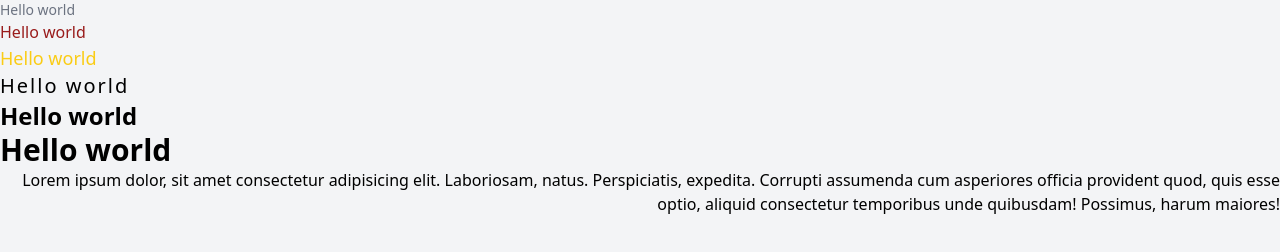
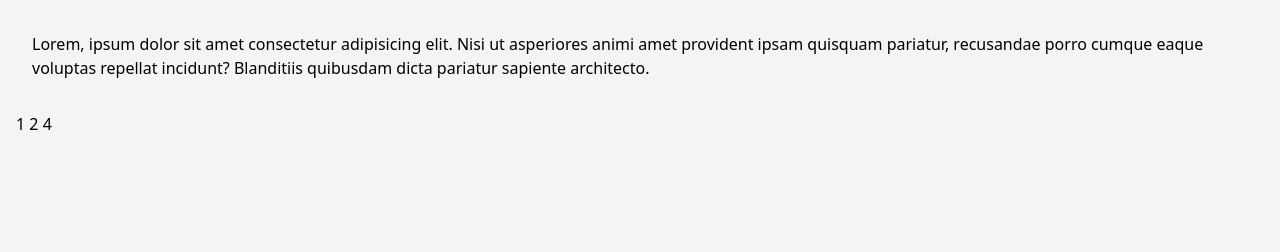
Before and after one commit to andersontecnicoprogramador/Aulas-TaiwindCss, a plain HTML site: page index.html in a window 1280 px wide. Drawn offline with nearby package versions, Linux system fonts and the light colour scheme.

Commit message:
Espaçamentos Aula 03

```diff
--- a/index.html
+++ b/index.html
@@ -3,18 +3,18 @@
 <head>
     <meta charset="UTF-8">
     <meta name="viewport" content="width=device-width, initial-scale=1.0">
-    <title>Fontes e cores</title>
+    <title>Espaçamentos Aula 03</title>
     <script src="https://cdn.tailwindcss.com"></script>
 </head>
 <body class="bg-gray-100">
-   <h2 class="text-sm text-gray-500">Hello world</h2>
-   <h2 class="text-base text-red-800">Hello world</h2>
-   <h2 class="text-lg text-yellow-400">Hello world</h2>
-   <h2 class="text-xl tracking-widest">Hello world</h2>
-   <h2 class="text-2xl font-black">Hello world</h2>
-   <h2 class="text-3xl font-black">Hello world</h2>
-   <p class="text-right">
-    Lorem ipsum dolor, sit amet consectetur adipisicing elit. Laboriosam, natus. Perspiciatis, expedita. Corrupti assumenda cum asperiores officia provident quod, quis esse optio, aliquid consectetur temporibus unde quibusdam! Possimus, harum maiores!
-   </p>
+   <div class="p-4 m-4">
+        Lorem, ipsum dolor sit amet consectetur adipisicing elit. Nisi ut asperiores animi amet provident ipsam quisquam pariatur, recusandae porro cumque eaque voluptas repellat incidunt? Blanditiis quibusdam dicta pariatur sapiente architecto.
+   </div>
+
+<div class="m-4 space-y-4">
+   <span>1</span>
+   <span>2</span>
+   <span>4</span>
+</div>
 </body>
 </html>
```
